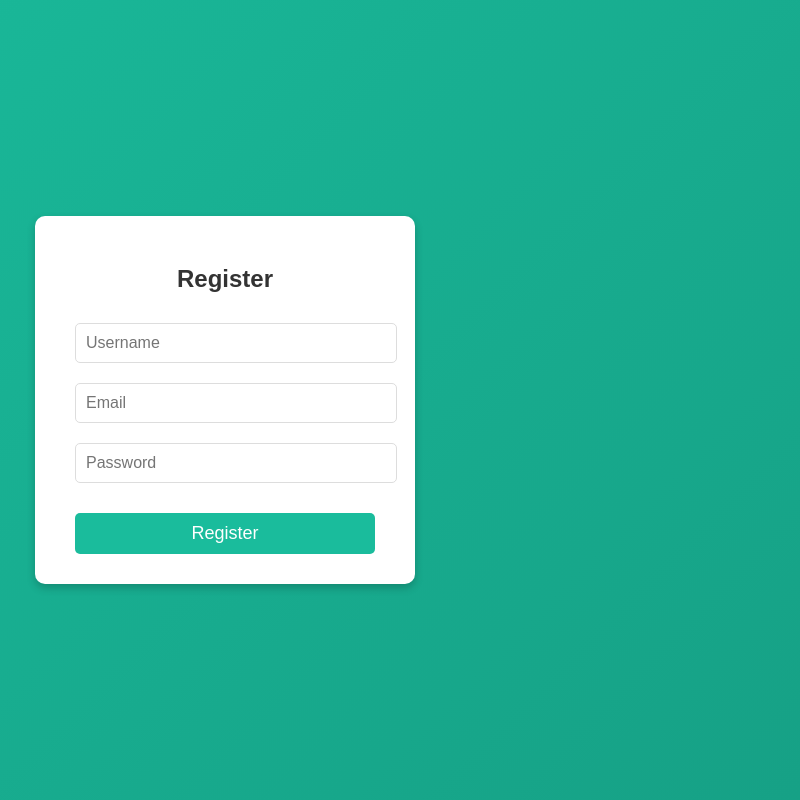
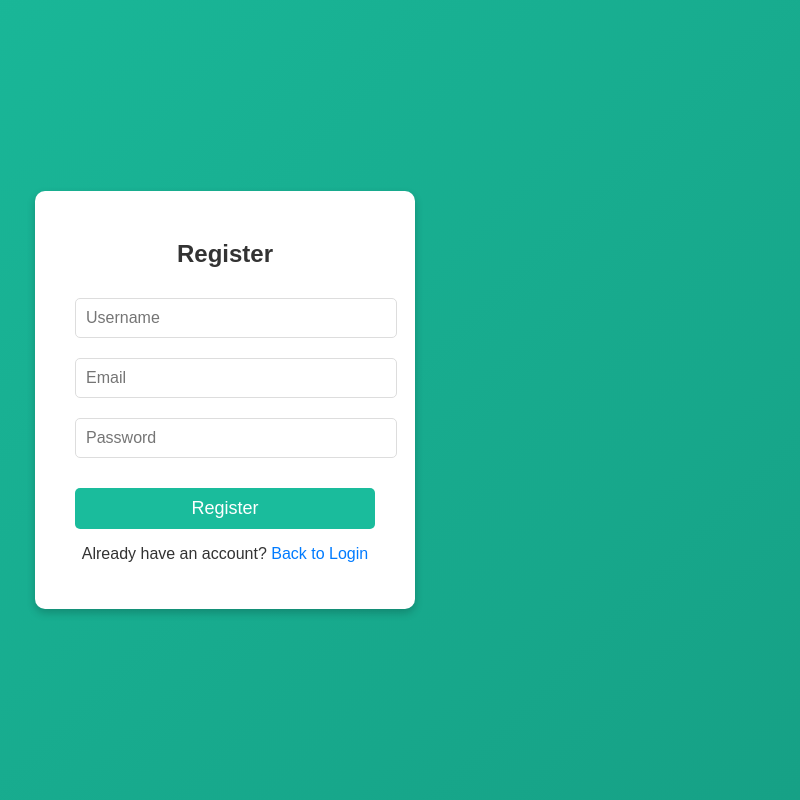
Before and after one commit to Alex4282/phase1-ui, a React (Create React App) app: page /register in a window 1280 px wide. Shown: the whole page, without its empty margins (415-1215 px from the left). Built offline with nearby package versions, Linux system fonts and the light colour scheme; no server answers.

Commit message:
minor changes

```diff
--- /dev/null
+++ b/src/axiosInstance.js
@@ -0,0 +1,10 @@
+import axios from 'axios';
+
+const axiosInstance = axios.create({
+    baseURL: process.env.REACT_APP_API_URL, // Use the environment variable
+    headers: {
+        'Content-Type': 'application/json',
+    },
+});
+
+export default axiosInstance;
--- a/src/components/DashBoard.js
+++ b/src/components/DashBoard.js
@@ -1,6 +1,6 @@
 import React from 'react';
 import { useNavigate } from 'react-router-dom';
-import axios from 'axios';
+import axiosInstance from '../axiosInstance';
 import './DashBoard.css'; // Import the CSS file for styling
 
 const Dashboard = () => {
@@ -8,7 +8,7 @@ const Dashboard = () => {
 
     const handleLogout = async () => {
         try {
-            const response = await axios.post('http://localhost:8080/auth/api/logout', {}, {
+            const response = await axiosInstance.post('/api/auth/logout', {}, {
                 headers: {
                     'Content-Type': 'application/json',
                     'Authorization': `Bearer ${localStorage.getItem('token')}`
--- a/src/components/JmxForm.js
+++ b/src/components/JmxForm.js
@@ -1,6 +1,6 @@
 import { useNavigate } from 'react-router-dom';
 import React, { useState } from 'react';
-import axios from 'axios';
+import axiosInstance from '../axiosInstance';
 import './JmxForm.css'; // Import the CSS file for styling
 
 const FileUploadForm = () => {
@@ -35,7 +35,7 @@ const FileUploadForm = () => {
 
         try {
             const token = localStorage.getItem('token');
-            const response = await axios.post('http://localhost:8080/api/uploadAndSaveJmx', formData, {
+            const response = await axiosInstance.post('/api/uploadAndSaveJmx', formData, {
                 headers: {
                     'Content-Type': 'multipart/form-data',
                     'Authorization': `Bearer ${token}`
@@ -57,7 +57,7 @@ const FileUploadForm = () => {
 
     const handleLogout = async () => {
         try {
-            const response = await axios.post('http://localhost:8080/auth/api/logout', {}, {
+            const response = await axiosInstance.post('/auth/api/logout', {}, {
                 headers: {
                     'Content-Type': 'application/json',
                     'Authorization': `Bearer ${localStorage.getItem('token')}`
--- a/src/components/Results.js
+++ b/src/components/Results.js
@@ -1,5 +1,5 @@
 import React, { useState, useEffect } from 'react';
-import axios from 'axios';
+import axiosInstance from '../axiosInstance';
 import './Results.css';
 import { useNavigate } from 'react-router-dom';
 
@@ -14,7 +14,7 @@ const Results = () => {
             setLoading(true);
             setError(null); // Reset error before fetch
             try {
-                const response = await axios.get('http://localhost:8080/api/files', {
+                const response = await axiosInstance.get('/api/files', {
                     params: { path: currentPath },
                 });
                 setFiles(response.data);
@@ -40,7 +40,7 @@ const Results = () => {
 
     const downloadAsZip = async (folderName) => {
         try {
-            const response = await axios.get('http://localhost:8080/api/download', {
+            const response = await axiosInstance.get('/api/download', {
                 params: { path: `${currentPath}/${folderName}` },
                 responseType: 'blob',
             });
@@ -81,7 +81,7 @@ const Results = () => {
 
     const handleLogout = async () => {
             try {
-                const response = await axios.post('http://localhost:8080/auth/api/logout', {}, {
+                const response = await axiosInstance.post('/auth/api/logout', {}, {
                     headers: {
                         'Content-Type': 'application/json',
                         'Authorization': `Bearer ${localStorage.getItem('token')}`
--- a/src/components/auth/Register.css
+++ b/src/components/auth/Register.css
@@ -58,3 +58,12 @@
 .register-button:hover {
     background: #16a085;
 }
+
+.back-to-login-link {
+    color: #007bff;
+    text-decoration: none;
+}
+
+.back-to-login-link:hover {
+    text-decoration: underline;
+}
--- a/src/components/auth/Register.js
+++ b/src/components/auth/Register.js
@@ -1,8 +1,8 @@
 import React, { useState } from 'react';
 import axios from 'axios';
 import './Register.css'; // Import the CSS file
+import { useNavigate, Link } from 'react-router-dom';
 import axiosInstance from '../../axiosInstance';
-import { useNavigate } from 'react-router-dom';
 
 const Register = () => {
     const [formData, setFormData] = useState({
@@ -14,7 +14,9 @@ const Register = () => {
     const handleChange = (e) => {
         setFormData({ ...formData, [e.target.name]: e.target.value });
     };
-    const navigate= useNavigate();
+
+    const navigate = useNavigate();
+
     const handleSubmit = async (e) => {
         e.preventDefault();
         try {
@@ -22,7 +24,7 @@ const Register = () => {
             console.log(formData.email);
             console.log(formData.password);
 
-            const response = await axios.post('http://localhost:8080/api/auth/register', formData);
+            const response = await axiosInstance.post('/api/auth/register', formData);
             alert('Registration successful');
             navigate('/');
         } catch (err) {
@@ -58,6 +60,12 @@ const Register = () => {
                 <button type="submit" className="register-button">
                     Register
                 </button>
+                <p>
+                    Already have an account?{' '}
+                    <Link to="/" className="back-to-login-link">
+                        Back to Login
+                    </Link>
+                </p>
             </form>
         </div>
     );
```
